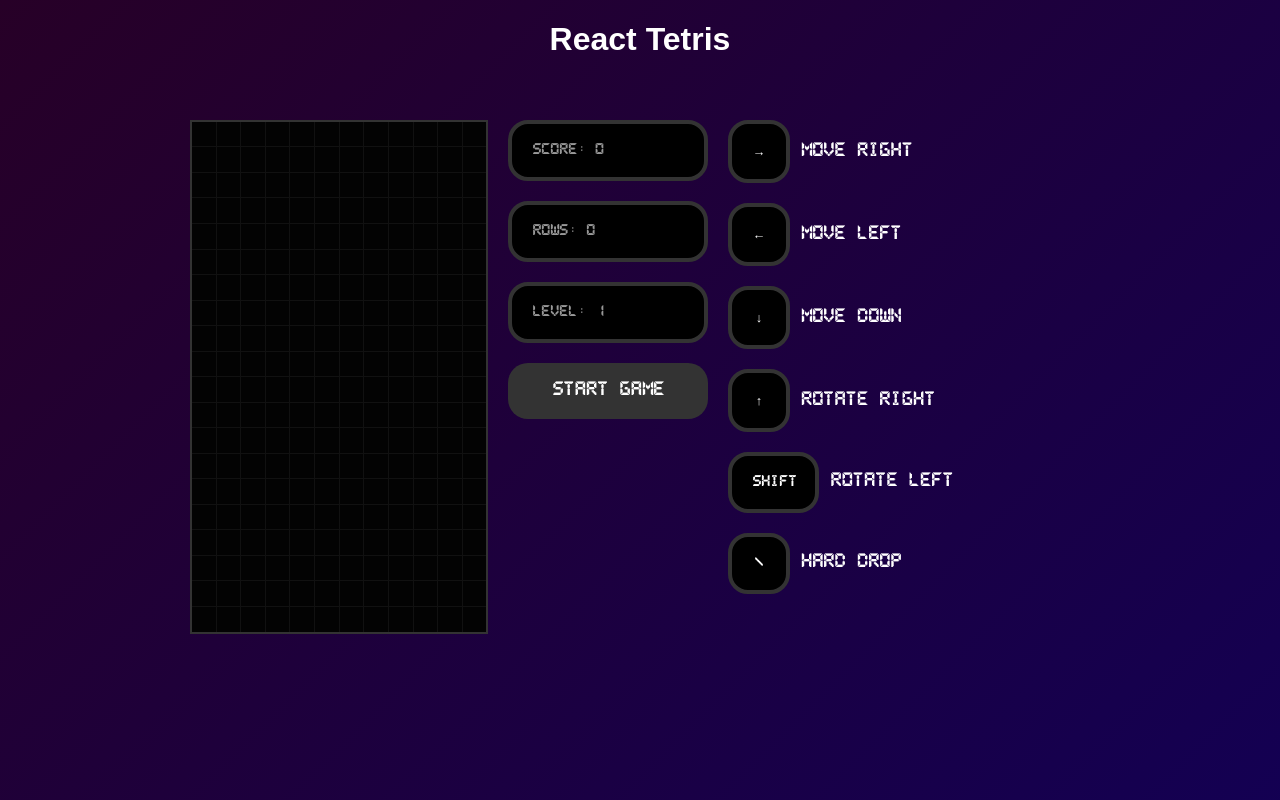
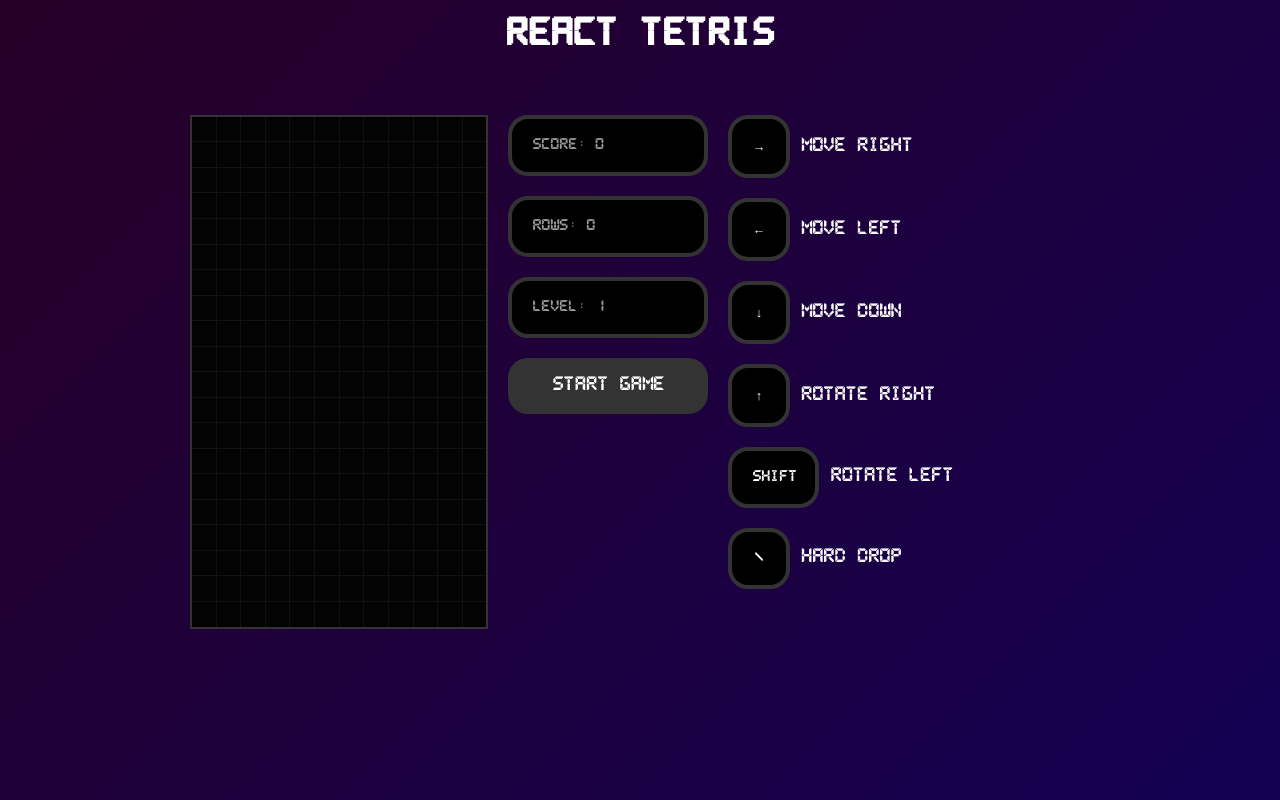
Before and after one commit to mekaala/react-tetris, a React (Create React App) app: page / in a window 1280 px wide. Built offline with nearby package versions, Linux system fonts and the light colour scheme.

Commit message:
added fonts to headers

```diff
--- a/src/App.css
+++ b/src/App.css
@@ -2,7 +2,7 @@
   text-align: center;
 }
 
-h1 {
+h1, h3 {
   color: white;
-  font-family: Arial, Helvetica, sans-serif;
+  font-family: Pixel, Arial, Helvetica, sans-serif;
 }
```
